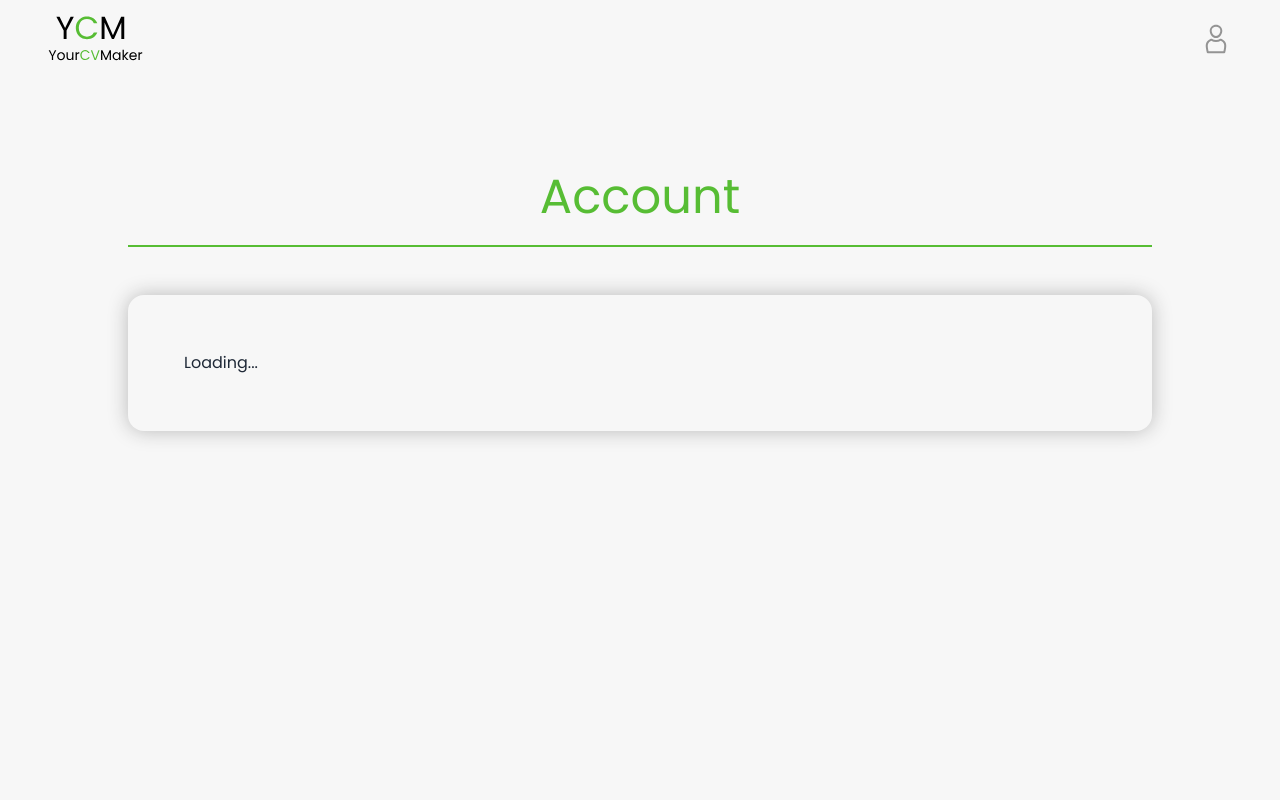
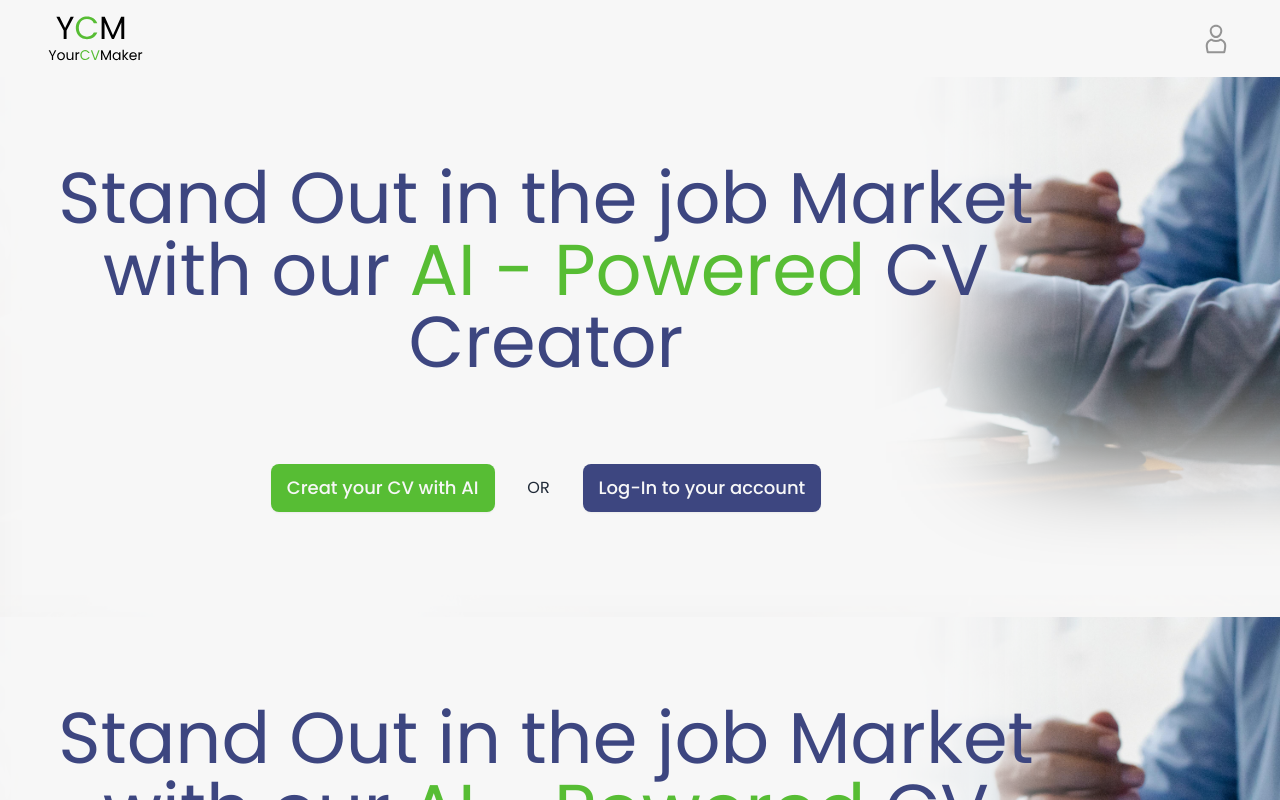
Before and after one commit to mizdebski77/YCM, a Next.js app: page / in a window 1280 px wide. Shown: the top 800 px of the page. Built offline with nearby package versions, Linux system fonts and the light colour scheme; no server answers.

Commit message:
Header added

```diff
--- a/src/app/Header/page.tsx
+++ b/src/app/Header/page.tsx
@@ -1,5 +1,5 @@
 "use client";
-import background from '../../common/Images/hero.jpg';
+import background from '../common/Images/hero.jpg';
 import { motion } from "framer-motion"
 
 export default function Header() {
--- a/src/app/home/header.tsx
+++ /dev/null
@@ -1,48 +0,0 @@
-"use client";
-import background from '../common/Images/hero.jpg';
-import { motion } from "framer-motion"
-
-export default function Header() {
-    return (
-        <header style={{
-            backgroundImage: `url(${background.src})`,
-            backgroundSize: 'cover',
-            backgroundPosition: 'center',
-            boxShadow: 'inset 1008px -184px 116px 5px #f7f7f7',
-            maxWidth: '1920px',
-            margin: 'auto'
-        }}
-            className='md:min-h-[540px] md:p-14 px-12 pt-14 flex justify-start'
-        >
-            <div className='grid justify-center items-center gap-2 max-w-[980px]'>
-                <motion.h1
-                    initial={{ y: '-20%', opacity: 0 }}
-                    whileInView={{ y: 0, opacity: 1 }}
-                    viewport={{ once: true }}
-                    transition={{ duration: 0.7 }}
-                    className="lg:text-7xl sm:text-4xl text-3xl text-blue text-center">
-                    Stand Out in the job Market with our
-                    <span className="text-green"> AI - Powered</span> CV Creator</motion.h1>
-                <motion.div
-                    initial={{ y: '40%', opacity: 0 }}
-                    whileInView={{ y: 0, opacity: 1 }}
-                    viewport={{ once: true }}
-                    transition={{ duration: 0.7 }}
-                    className="md:flex grid items-center justify-center md:gap-5">
-                    <a
-                        className="btn btn-acce border-none bg-green text-white btn-active hover:bg-lightgreen md:text-lg text-sm font-medium">
-                        Creat your CV with AI
-                    </a>
-                    <span
-                        className="divider divider-horizontal md:m-4 my-0 mx-auto">OR</span>
-                    <a
-                        href='/Log-In'
-                        className="btn bg-blue border-none text-white hover:bg-lightblue md:text-lg text-sm font-medium ">
-                        Log-In to your account
-                    </a>
-                </motion.div>
-            </div>
-
-        </header>
-    )
-}
--- a/src/app/home/page.tsx
+++ b/src/app/home/page.tsx
@@ -1,17 +1,56 @@
 'use client'
-
 import { useSelector, useDispatch } from 'react-redux';
 import { AppDispatch, RootState } from '../core/store/store';
 import { Informations } from './informations';
 import { HowItWorks } from './howItWorks';
-import Header from './Header/page';
+import background from '../common/Images/hero.jpg';
+import { motion } from "framer-motion"
 
 
-export default function Hero() {
+export default function Home() {
 
     return (
         <main className='overflow-x-hidden '>
-            <Header />
+            <header style={{
+                backgroundImage: `url(${background.src})`,
+                backgroundSize: 'cover',
+                backgroundPosition: 'center',
+                boxShadow: 'inset 1008px -184px 116px 5px #f7f7f7',
+                maxWidth: '1920px',
+                margin: 'auto'
+            }}
+                className='md:min-h-[540px] md:p-14 px-12 pt-14 flex justify-start'
+            >
+                <div className='grid justify-center items-center gap-2 max-w-[980px]'>
+                    <motion.h1
+                        initial={{ y: '-20%', opacity: 0 }}
+                        whileInView={{ y: 0, opacity: 1 }}
+                        viewport={{ once: true }}
+                        transition={{ duration: 0.7 }}
+                        className="lg:text-7xl sm:text-4xl text-3xl text-blue text-center">
+                        Stand Out in the job Market with our
+                        <span className="text-green"> AI - Powered</span> CV Creator</motion.h1>
+                    <motion.div
+                        initial={{ y: '40%', opacity: 0 }}
+                        whileInView={{ y: 0, opacity: 1 }}
+                        viewport={{ once: true }}
+                        transition={{ duration: 0.7 }}
+                        className="md:flex grid items-center justify-center md:gap-5">
+                        <a
+                            className="btn btn-acce border-none bg-green text-white btn-active hover:bg-lightgreen md:text-lg text-sm font-medium">
+                            Creat your CV with AI
+                        </a>
+                        <span
+                            className="divider divider-horizontal md:m-4 my-0 mx-auto">OR</span>
+                        <a
+                            href='/Log-In'
+                            className="btn bg-blue border-none text-white hover:bg-lightblue md:text-lg text-sm font-medium ">
+                            Log-In to your account
+                        </a>
+                    </motion.div>
+                </div>
+
+            </header>
             <Informations />
             <HowItWorks />
             {/* <OurCreator />
--- a/src/app/page.tsx
+++ b/src/app/page.tsx
@@ -6,6 +6,8 @@ import Profile from './Profile/page';
 import LogIn from './Log-In/page';
 import Register from './Register/page';
 import Header from './Header/page';
+import background from './common/Images/hero.jpg';
+import { motion } from "framer-motion"
 
 export default function Home() {
     const count = useSelector((state: RootState) => selectCount(state));
@@ -13,8 +15,47 @@ export default function Home() {
 
     return (
         <main className='overflow-x-hidden '>
-            <Profile />
-            <LogIn />
+            <header style={{
+                backgroundImage: `url(${background.src})`,
+                backgroundSize: 'cover',
+                backgroundPosition: 'center',
+                boxShadow: 'inset 1008px -184px 116px 5px #f7f7f7',
+                maxWidth: '1920px',
+                margin: 'auto'
+            }}
+                className='md:min-h-[540px] md:p-14 px-12 pt-14 flex justify-start'
+            >
+                <div className='grid justify-center items-center gap-2 max-w-[980px]'>
+                    <motion.h1
+                        initial={{ y: '-20%', opacity: 0 }}
+                        whileInView={{ y: 0, opacity: 1 }}
+                        viewport={{ once: true }}
+                        transition={{ duration: 0.7 }}
+                        className="lg:text-7xl sm:text-4xl text-3xl text-blue text-center">
+                        Stand Out in the job Market with our
+                        <span className="text-green"> AI - Powered</span> CV Creator</motion.h1>
+                    <motion.div
+                        initial={{ y: '40%', opacity: 0 }}
+                        whileInView={{ y: 0, opacity: 1 }}
+                        viewport={{ once: true }}
+                        transition={{ duration: 0.7 }}
+                        className="md:flex grid items-center justify-center md:gap-5">
+                        <a
+                            className="btn btn-acce border-none bg-green text-white btn-active hover:bg-lightgreen md:text-lg text-sm font-medium">
+                            Creat your CV with AI
+                        </a>
+                        <span
+                            className="divider divider-horizontal md:m-4 my-0 mx-auto">OR</span>
+                        <a
+                            href='/Log-In'
+                            className="btn bg-blue border-none text-white hover:bg-lightblue md:text-lg text-sm font-medium ">
+                            Log-In to your account
+                        </a>
+                    </motion.div>
+                </div>
+
+            </header>
+
             <Header />
             <div>
                 <button onClick={() => dispatch(increment())}>+</button>
```
